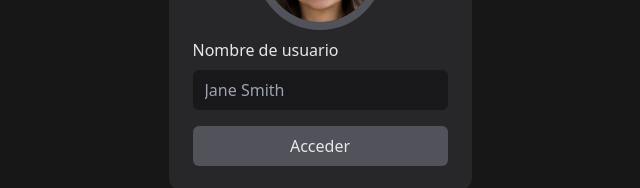
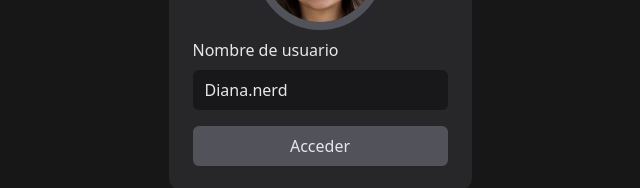
Before and after one commit to JairoDuenas/Vue-Vuex, a Vue app: page /profile in a window 1280 px wide. Shown: the part 366-554 px from the top of the page, without its empty margins (320-960 px from the left). Built offline with nearby package versions, Linux system fonts and the light colour scheme.

Commit message:
Estado simple con Option API sin librerías adicionales

```diff
--- /dev/null
+++ b/src/store/store.js
@@ -0,0 +1,9 @@
+import { reactive } from "vue";
+const store = reactive({
+  username: "Diana.nerd",
+  updateUsername(username) {
+    this.username = username;
+  },
+});
+
+export default store;
--- a/src/views/HomeView.vue
+++ b/src/views/HomeView.vue
@@ -3,6 +3,7 @@ import { RouterView, RouterLink } from "vue-router";
 import InputSearch from "@/components/InputSearch.vue";
 import ProfileCard from "@/components/ProfileCard.vue";
 import ChatItem from "@/components/ChatItem.vue";
+import store from "@/store/store.js";
 
 export default {
   components: {
@@ -14,6 +15,7 @@ export default {
   },
   data() {
     return {
+      store,
       search: "",
       profile: {
         username: "Diana Nerd",
@@ -39,7 +41,7 @@ export default {
       <InputSearch v-model="search" />
       <ProfileCard
         :avatar="profile.avatar"
-        :username="profile.username"
+        :username="store.username"
         :status="profile.status"
       />
       <RouterLink to="/" class="channels-title"
--- a/src/views/ProfileView.vue
+++ b/src/views/ProfileView.vue
@@ -1,9 +1,20 @@
+<script>
+import store from "@/store/store.js";
+export default {
+  data() {
+    return {
+      store
+    }
+  }
+}
+</script>
+
 <template>
   <div class="profile">
     <div class="box">
       <img src="/avatars/avatar.jpg" alt="avatar" />
       <label for="username">Nombre de usuario</label>
-      <input type="text" placeholder="Jane Smith" />
+      <input type="text" placeholder="Jane Smith" :value="store.username" @input="store.updateUsername($event.target.value)" />
       <button>Acceder</button>
     </div>
   </div>
```
